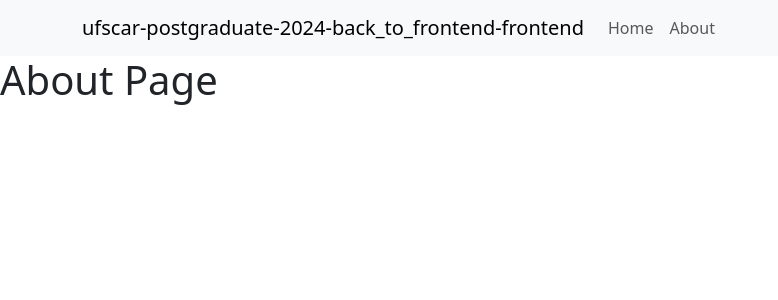
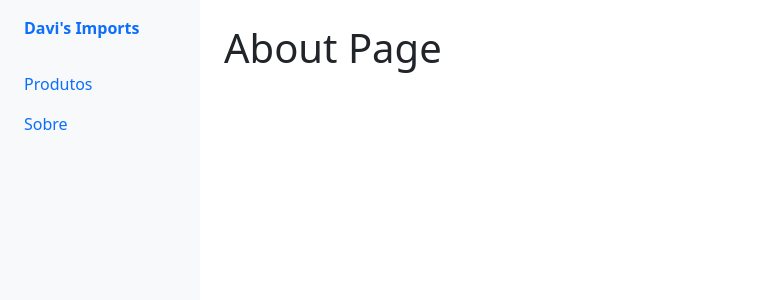
Before and after one commit to Davigugu55/UFSCAR-postgraduate-2024-Back_to_Frontend, a React (Vite) app in the folder frontend/: page /about in a window 1280 px wide. Shown: the top 300 px of the page, without its empty margins (0-778 px from the left). Built offline with nearby package versions, Linux system fonts and the light colour scheme.

Commit message:
refactor: restructure App component layout and update CustomNavbar for better styling

```diff
--- a/frontend/src/App.tsx
+++ b/frontend/src/App.tsx
@@ -6,12 +6,14 @@ import CustomNavbar from './components/CustomNavbar';
 
 function App() {
     return (
-        <div>
+        <div className="d-flex">
             <CustomNavbar />
-            <Routes>
-                <Route path="/" element={<Home />} />
-                <Route path="/about" element={<About />} />
-            </Routes>
+            <div className="flex-grow-1 p-4">
+                <Routes>
+                    <Route path="/" element={<Home />} />
+                    <Route path="/about" element={<About />} />
+                </Routes>
+            </div>
         </div>
     );
 }
--- a/frontend/src/components/CustomNavbar.tsx
+++ b/frontend/src/components/CustomNavbar.tsx
@@ -1,28 +1,17 @@
 import { Link } from 'react-router-dom';
-import Container from 'react-bootstrap/Container';
-import Nav from 'react-bootstrap/Nav';
-import Navbar from 'react-bootstrap/Navbar';
+import { Container, Nav, Navbar } from 'react-bootstrap';
 
 function CustomNavbar() {
   return (
-    <Navbar expand="lg" className="bg-body-tertiary">
-      <Container>
-        <Navbar.Brand as={Link} to="/">ufscar-postgraduate-2024-back_to_frontend-frontend</Navbar.Brand>
-        <Navbar.Toggle aria-controls="basic-navbar-nav" />
-        <Navbar.Collapse id="basic-navbar-nav">
-          <Nav className="me-auto">
-            <Nav.Link as={Link} to="/">Home</Nav.Link>
-            <Nav.Link as={Link} to="/about">About</Nav.Link>
-            {/* <NavDropdown title="Dropdown" id="basic-nav-dropdown">
-              <NavDropdown.Item as={Link} to="/about">Action</NavDropdown.Item>
-              <NavDropdown.Item as={Link} to="/about">Another action</NavDropdown.Item>
-              <NavDropdown.Divider />
-              <NavDropdown.Item as={Link} to="/about">Separated link</NavDropdown.Item>
-            </NavDropdown> */}
-          </Nav>
-        </Navbar.Collapse>
-      </Container>
-    </Navbar>
+    <div className="d-flex flex-column vh-100 bg-body-tertiary p-2" style={{ width: '200px' }}>
+      <Nav className="flex-column">
+        <Nav.Link as={Link} to="/" className="mb-3 fw-bold">
+          Davi's Imports
+        </Nav.Link>
+        <Nav.Link as={Link} to="/">Produtos</Nav.Link>
+        <Nav.Link as={Link} to="/about">Sobre</Nav.Link>
+      </Nav>
+    </div>
   );
 }
 
--- a/frontend/src/main.tsx
+++ b/frontend/src/main.tsx
@@ -1,17 +1,28 @@
 import 'bootstrap/dist/css/bootstrap.min.css';
-import React from 'react';
+import { StrictMode } from 'react';
 import ReactDOM from 'react-dom/client';
-import { BrowserRouter } from 'react-router-dom';
+import { RouterProvider, createBrowserRouter } from 'react-router-dom';
 import App from './App';
+import Home from './pages/Home';
+import About from './pages/About';
+
+const router = createBrowserRouter([
+  {
+    path: '/',
+    element: <App />,
+    children: [
+      { index: true, element: <Home /> },
+      { path: 'about', element: <About /> },
+    ],
+  },
+]);
 
 const rootElement = document.getElementById('root');
 if (rootElement) {
   ReactDOM.createRoot(rootElement).render(
-    <React.StrictMode>
-      <BrowserRouter>
-        <App />
-      </BrowserRouter>
-    </React.StrictMode>
+    <StrictMode>
+      <RouterProvider router={router}/>
+    </StrictMode>
   );
 } else {
   console.error("Root element not found");
--- a/frontend/src/pages/About.tsx
+++ b/frontend/src/pages/About.tsx
@@ -1,7 +1,9 @@
-import React from 'react';
-
 function About() {
-  return <h1>About Page</h1>;
+    return (
+        <div>
+            <h1>About Page</h1>
+        </div>
+    );
 }
 
 export default About;
```
Also changed, not shown: frontend/src/components/CustomNavbar.css (added, +8 -0 lines).
